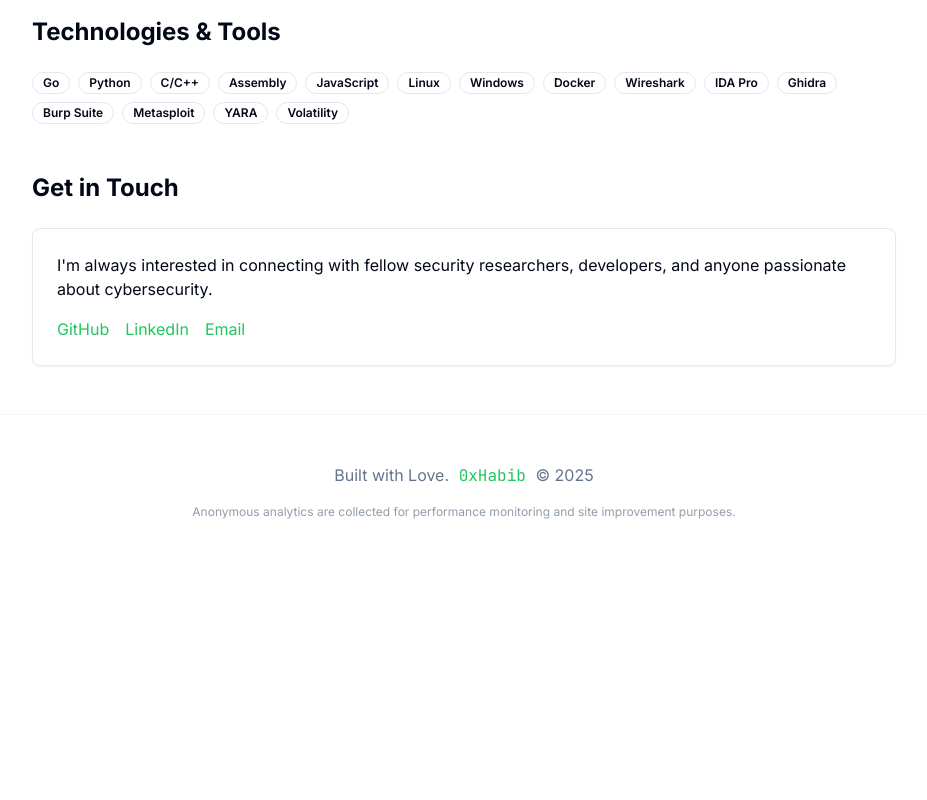
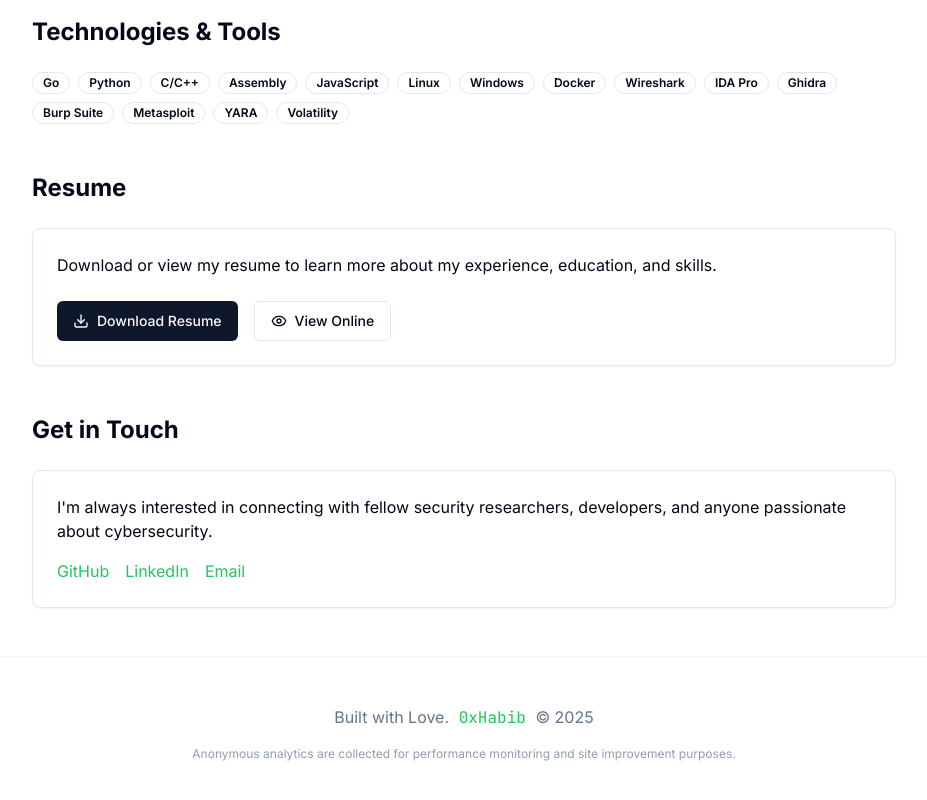
Before and after one commit to mohamedjawady/mohamedjawady.github.io, a Next.js app: page /about in a window 1280 px wide. Shown: the part 799-1599 px from the top of the page, without its empty margins (176-1103 px from the left). Before the commit the page ends 1367 px from the top, so only its background shows below. Built offline with nearby package versions, Linux system fonts and the light colour scheme.

Commit message:
added resume

```diff
--- a/app/about/page.tsx
+++ b/app/about/page.tsx
@@ -1,6 +1,7 @@
 import { Badge } from "@/components/ui/badge"
 import { Card, CardContent, CardHeader, CardTitle } from "@/components/ui/card"
-import { Shield, Code, Network, Bug, Target, Wrench } from "lucide-react"
+import { Button } from "@/components/ui/button"
+import { Shield, Code, Network, Bug, Target, Wrench, Download, Eye } from "lucide-react"
 
 export default function AboutPage() {
   const skills = [
@@ -78,6 +79,41 @@ export default function AboutPage() {
         </div>
       </section>
 
+      {/* Resume */}
+      <section className="mb-12">
+        <h2 className="text-2xl font-bold mb-6">Resume</h2>
+        <Card>
+          <CardContent className="pt-6">
+            <p className="mb-6">
+              Download or view my resume to learn more about my experience, education, and skills.
+            </p>
+            <div className="flex flex-col sm:flex-row gap-4">
+              <Button asChild className="flex items-center gap-2">
+                <a
+                  href="/resume.pdf"
+                  download="Mohamed_Habib_Jaouadi_Resume.pdf"
+                  className="inline-flex items-center gap-2"
+                >
+                  <Download className="w-4 h-4" />
+                  Download Resume
+                </a>
+              </Button>
+              <Button variant="outline" asChild className="flex items-center gap-2">
+                <a
+                  href="/resume.pdf"
+                  target="_blank"
+                  rel="noopener noreferrer"
+                  className="inline-flex items-center gap-2"
+                >
+                  <Eye className="w-4 h-4" />
+                  View Online
+                </a>
+              </Button>
+            </div>
+          </CardContent>
+        </Card>
+      </section>
+
       {/* Contact */}
       <section>
         <h2 className="text-2xl font-bold mb-6">Get in Touch</h2>
--- a/app/drafts/page.tsx
+++ /dev/null
@@ -1,122 +0,0 @@
-import { getDraftPosts, getPrivatePosts } from "@/lib/posts"
-import { PostCard } from "@/components/post-card"
-import { Badge } from "@/components/ui/badge"
-import { Card, CardContent, CardHeader, CardTitle } from "@/components/ui/card"
-import { Eye, EyeOff, Edit } from "lucide-react"
-import { canAccessDrafts } from "@/lib/development"
-import { notFound } from "next/navigation"
-
-export default async function DraftsPage() {
-  // Only allow access in development or if explicitly enabled
-  if (!canAccessDrafts()) {
-    notFound()
-  }
-
-  const drafts = await getDraftPosts()
-  const privatePosts = await getPrivatePosts()
-
-  return (
-    <div className="max-w-6xl mx-auto px-4 py-12">
-      <div className="mb-12">
-        <h1 className="text-4xl font-bold font-mono mb-4 flex items-center gap-3">
-          <Edit className="w-8 h-8 text-orange-500" />
-          Development Preview
-        </h1>
-        <p className="text-muted-foreground text-lg">
-          Private posts and development preview for non-public content
-        </p>
-        <div className="mt-4 p-4 bg-blue-50 dark:bg-blue-900/20 rounded-lg border border-blue-200 dark:border-blue-800">
-          <p className="text-blue-800 dark:text-blue-300 text-sm">
-            <strong>Note:</strong> Draft posts are now publicly visible with "Coming Soon" previews.
-            This page shows only private posts and development-specific content.
-          </p>
-        </div>
-      </div>
-
-      {/* Draft Posts - Now Public Info */}
-      {drafts.length > 0 && (
-        <section className="mb-12">
-          <div className="flex items-center gap-3 mb-6">
-            <Edit className="w-5 h-5 text-blue-500" />
-            <h2 className="text-2xl font-bold">Draft Posts ({drafts.length}) - Now Public</h2>
-            <Badge variant="outline" className="bg-blue-50 text-blue-700 border-blue-200">
-              Publicly Visible as "Coming Soon"
-            </Badge>
-          </div>
-          <p className="text-muted-foreground mb-6">
-            These draft posts are now publicly visible with "Coming Soon" previews in the main blog.
-          </p>
-          <div className="grid grid-cols-1 md:grid-cols-2 lg:grid-cols-3 gap-6">
-            {drafts.map((post) => (
-              <div key={post.slug} className="relative">
-                <PostCard post={post} />
-                <div className="absolute top-2 right-2">
-                  <Badge className="bg-blue-500 hover:bg-blue-600">
-                    PUBLIC PREVIEW
-                  </Badge>
-                </div>
-              </div>
-            ))}
-          </div>
-        </section>
-      )}
-
-      {/* Private Posts */}
-      {privatePosts.length > 0 && (
-        <section className="mb-12">
-          <div className="flex items-center gap-3 mb-6">
-            <EyeOff className="w-5 h-5 text-red-500" />
-            <h2 className="text-2xl font-bold">Private Posts ({privatePosts.length})</h2>
-            <Badge variant="outline" className="bg-red-50 text-red-700 border-red-200">
-              Hidden from Public
-            </Badge>
-          </div>
-          <p className="text-muted-foreground mb-6">
-            These posts are complete but kept private from public viewing.
-          </p>
-          <div className="grid grid-cols-1 md:grid-cols-2 lg:grid-cols-3 gap-6">
-            {privatePosts.map((post) => (
-              <div key={post.slug} className="relative">
-                <PostCard post={post} />
-                <div className="absolute top-2 right-2">
-                  <Badge variant="destructive">
-                    PRIVATE
-                  </Badge>
-                </div>
-              </div>
-            ))}
-          </div>
-        </section>
-      )}
-
-      {/* Empty State */}
-      {drafts.length === 0 && privatePosts.length === 0 && (
-        <Card className="text-center py-12">
-          <CardHeader>
-            <CardTitle className="flex items-center justify-center gap-3 text-muted-foreground">
-              <Eye className="w-8 h-8" />
-              No Hidden Content
-            </CardTitle>
-          </CardHeader>
-          <CardContent>
-            <p className="text-muted-foreground">
-              All posts are currently public. Create some drafts to see them here!
-            </p>
-          </CardContent>
-        </Card>
-      )}
-
-      {/* Development Info */}
-      <Card className="mt-12 border-blue-200 bg-blue-50/50">
-        <CardHeader>
-          <CardTitle className="text-blue-800">Development Preview</CardTitle>
-        </CardHeader>
-        <CardContent className="text-blue-700 space-y-2">
-          <p><strong>Draft Posts:</strong> Work-in-progress content that can be previewed during development</p>
-          <p><strong>Private Posts:</strong> Complete content kept hidden from public view</p>
-          <p><strong>Access:</strong> This page is only accessible during development - not linked in production</p>
-        </CardContent>
-      </Card>
-    </div>
-  )
-}
```
Also changed, not shown: 1 other file (tests, documents, lock files or other folders).
